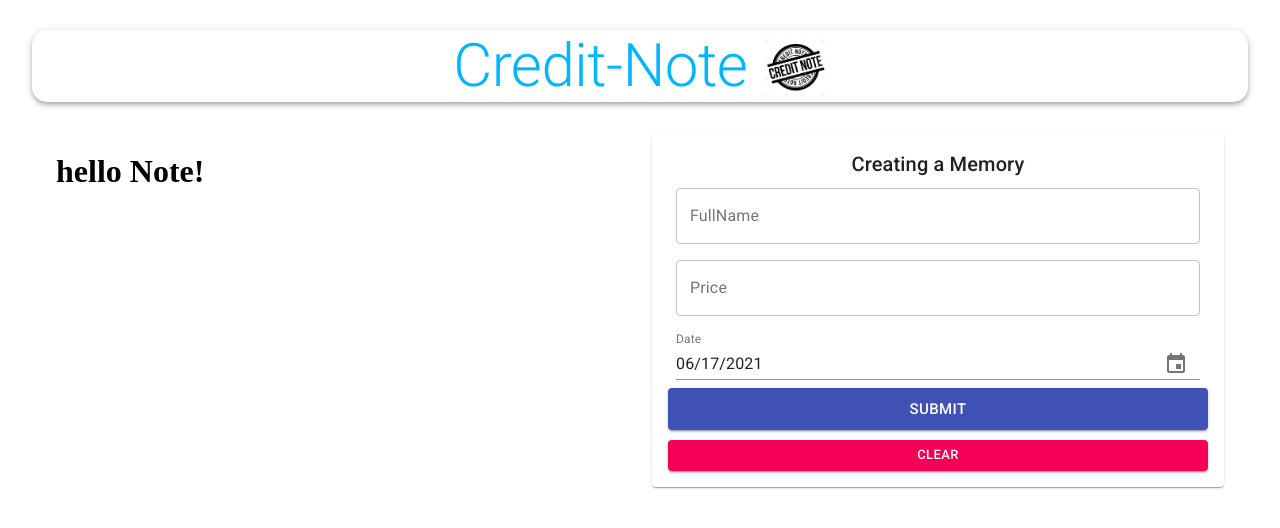
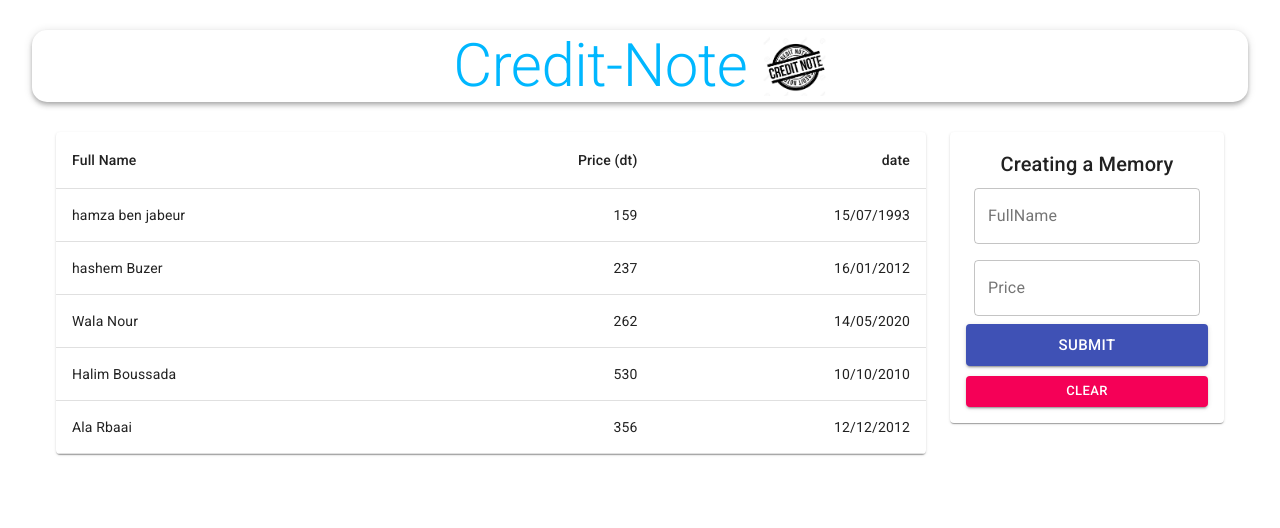
Before and after one commit to Hamza-BenJabeur/credit-refactoring-, a React (Create React App) app in the folder front/: page / in a window 1280 px wide. Shown: the top 528 px of the page. Built offline with nearby package versions, Linux system fonts and the light colour scheme.

Commit message:
styling Note

```diff
--- a/front/package.json
+++ b/front/package.json
@@ -3,14 +3,12 @@
   "version": "0.1.0",
   "private": true,
   "dependencies": {
-    "@date-io/date-fns": "^1.3.13",
     "@material-ui/core": "^4.11.4",
     "@material-ui/icons": "^4.11.2",
     "@material-ui/pickers": "^3.3.10",
     "@testing-library/jest-dom": "^5.14.1",
     "@testing-library/react": "^11.2.7",
     "@testing-library/user-event": "^12.8.3",
-    "date-fns": "^2.22.1",
     "react": "^17.0.2",
     "react-dom": "^17.0.2",
     "react-scripts": "4.0.3",
--- a/front/src/App.js
+++ b/front/src/App.js
@@ -10,10 +10,10 @@ function App() {
     <Grow in>
       <Container>
         <Grid container justify="space-between" alignItems="stretch" spacing={3}>
-          <Grid item xs={12} sm={6}  >
+          <Grid item xs={12} sm={9}  >
             <Note />
           </Grid>
-          <Grid item xs={12} sm={6} >
+          <Grid item xs={12} sm={3} >
             <Form />
           </Grid>
         </Grid>
--- a/front/src/components/Form/Form.js
+++ b/front/src/components/Form/Form.js
@@ -1,11 +1,5 @@
 import React from 'react';
 import { TextField, Button, Typography, Paper } from '@material-ui/core';
-import {
-    MuiPickersUtilsProvider,
-    KeyboardDatePicker
-  } from '@material-ui/pickers'
-  import DateFnsUtils from '@date-io/date-fns';
-
 import useStyles from './styles';
 
 
@@ -17,21 +11,7 @@ export default function Form() {
       <form autoComplete="off" noValidate className={` ${classes.form}`}>
         <Typography variant="h6">Creating a Memory</Typography>
         <TextField name="name" variant="outlined" label="FullName" fullWidth />
-        <TextField name="Price" variant="outlined" label="Price" fullWidth />
-        <MuiPickersUtilsProvider utils={DateFnsUtils}>
-        <KeyboardDatePicker
-          disableToolbar
-          variant="outlined"
-          format="MM/dd/yyyy"
-          margin="normal"
-          id="date-picker-inline"
-          label="Date"
-          KeyboardButtonProps={{
-            'aria-label': 'change date',
-          }}
-          fullWidth
-        />
-        </MuiPickersUtilsProvider>
+        <TextField name="Price" variant="outlined" label="Price" type="number" fullWidth />
         <Button className={classes.buttonSubmit} variant="contained" color="primary" size="large" type="submit" fullWidth>Submit</Button>
         <Button variant="contained" color="secondary" size="small" fullWidth>Clear</Button>
       </form>
--- a/front/src/components/Note/Note.js
+++ b/front/src/components/Note/Note.js
@@ -1,9 +1,53 @@
 import React from 'react'
+import { makeStyles } from '@material-ui/core/styles';
+import Table from '@material-ui/core/Table';
+import TableBody from '@material-ui/core/TableBody';
+import TableCell from '@material-ui/core/TableCell';
+import TableContainer from '@material-ui/core/TableContainer';
+import TableHead from '@material-ui/core/TableHead';
+import TableRow from '@material-ui/core/TableRow';
+import Paper from '@material-ui/core/Paper';
+const useStyles = makeStyles({
+    table: {
+      minWidth: 500,
+    },
+  });
 
+  function createData(fullName, price, date) {
+    return { fullName, price, date};
+  }
+  /* Testing with dummy data*/
+  const rows = [
+    createData('hamza ben jabeur', 159,"15/07/1993"),
+    createData('hashem Buzer', 237,"16/01/2012"),
+    createData('Wala Nour', 262,"14/05/2020"),
+    createData('Halim Boussada',530,"10/10/2010"),
+    createData('Ala Rbaai', 356,"12/12/2012")
+  ];
 export default function Note() {
+    const classes = useStyles();
     return (
-        <div>
-            <h1>hello Note!</h1>
-        </div>
+        <TableContainer component={Paper}>
+        <Table className={classes.table} aria-label="simple table">
+          <TableHead>
+            <TableRow>
+              <TableCell>Full Name</TableCell>
+              <TableCell align="right">Price&nbsp;(dt)</TableCell>
+              <TableCell align="right">date</TableCell>
+            </TableRow>
+          </TableHead>
+          <TableBody>
+            {rows.map((row) => (
+              <TableRow key={row.fullName}>
+                <TableCell component="th" scope="row">
+                  {row.fullName}
+                </TableCell>
+                <TableCell align="right">{row.price}</TableCell>
+                <TableCell align="right">{row.date}</TableCell>
+              </TableRow>
+            ))}
+          </TableBody>
+        </Table>
+      </TableContainer>
     )
 }
```
